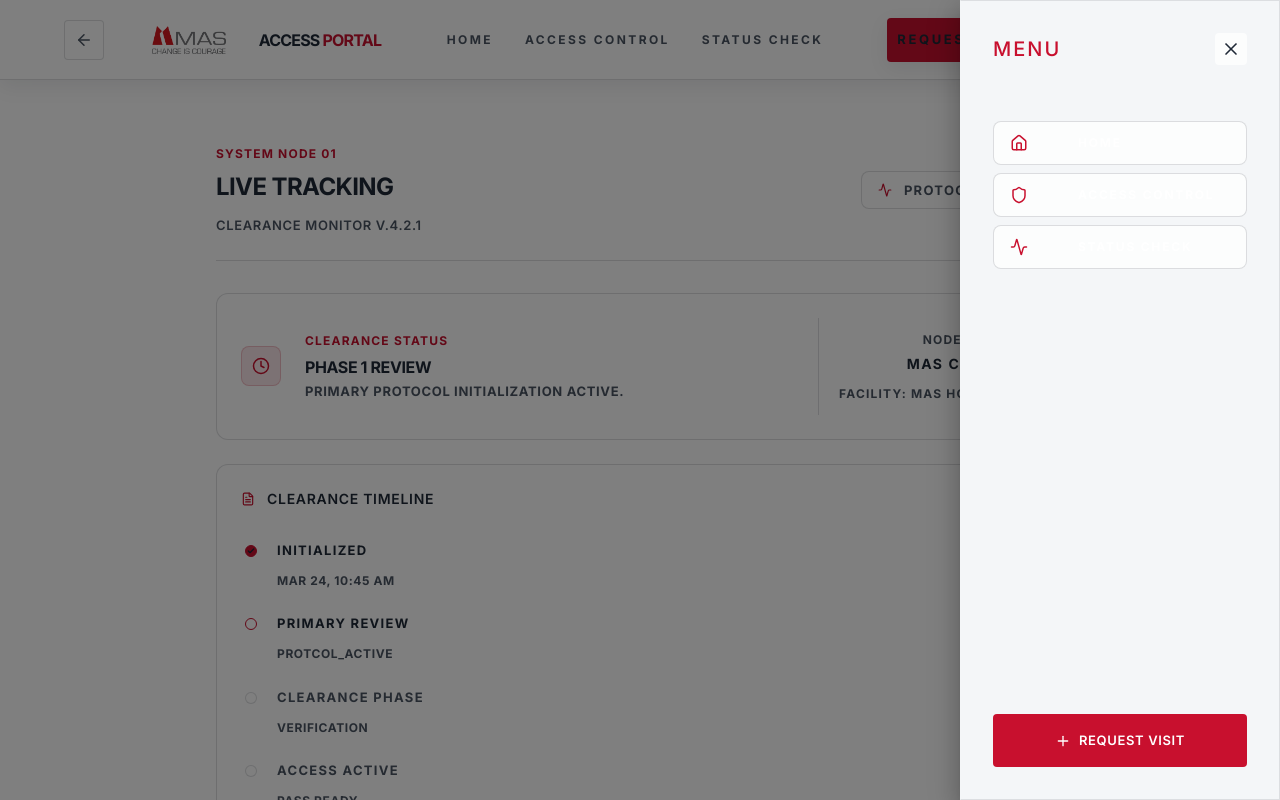
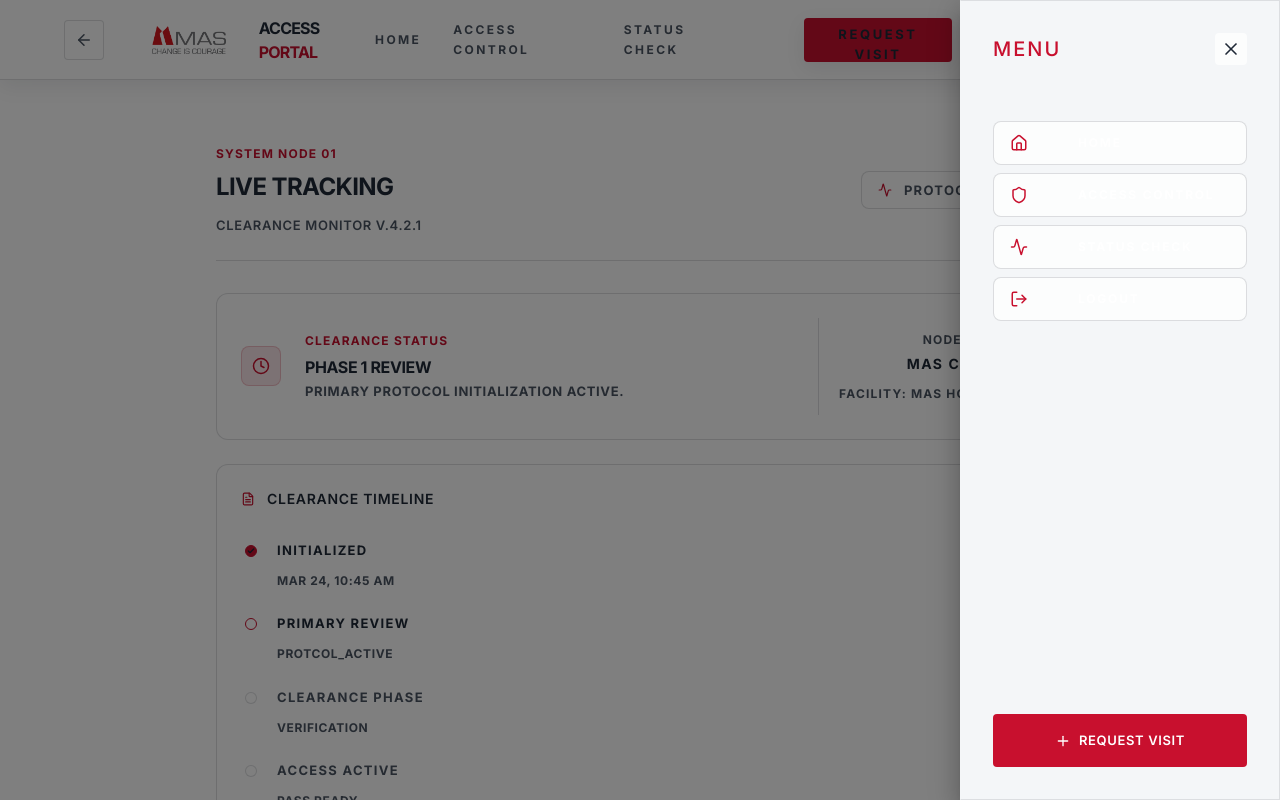
Before and after one commit to HMSachi/Smart_Visitor_Management, a React (Create React App) app in the folder SVM_Frontend/: page /status in a window 1280 px wide. Both pictures are taken after a click on the button 1198 px from the left and 39 px from the top of the page. Shown: the top 800 px of the page. Built offline with nearby package versions, Linux system fonts and the light colour scheme; some icons are missing.

Commit message:
Update HeaderComponent.js

```diff
--- a/SVM_Frontend/src/components/Visitor/Header/HeaderComponent.js
+++ b/SVM_Frontend/src/components/Visitor/Header/HeaderComponent.js
@@ -1,10 +1,11 @@
 import React from "react";
 import { Link, useNavigate } from "react-router-dom";
 import { useSelector, useDispatch } from 'react-redux';
-import { ArrowLeft, Menu, X, Home, Shield, Activity, Plus } from "lucide-react";
+import { ArrowLeft, Menu, X, Home, Shield, Activity, Plus, LogOut } from "lucide-react";
 import { Drawer, IconButton, Box, List, ListItem, ListItemIcon, ListItemText } from '@mui/material';
 import { toggleMobileMenu, setMobileMenu } from '../../../reducers/uiSlice';
 import ThemeToggleButton from '../../common/ThemeToggleButton';
+import { LOGOUT } from '../../../constants/LoginConstants';
 
 const HeaderComponent = () => {
     const navigate = useNavigate();
@@ -24,6 +25,16 @@ const HeaderComponent = () => {
     const handleNavigate = (path) => {
         navigate(path);
         dispatch(setMobileMenu(false));
+    };
+
+    const handleLogout = () => {
+        const shouldLogout = window.confirm('Are you sure you want to logout?');
+        if (!shouldLogout) return;
+
+        localStorage.removeItem('user_session');
+        dispatch({ type: LOGOUT });
+        dispatch(setMobileMenu(false));
+        navigate('/login');
     };
 
     return (
@@ -73,6 +84,15 @@ const HeaderComponent = () => {
                     </button>
 
                     <ThemeToggleButton className="!ml-2" />
+
+                    <button
+                        onClick={handleLogout}
+                        className="h-11 px-4 border border-white/10 text-gray-300 hover:text-white hover:border-white/25 transition-all uppercase tracking-[0.18em] text-[10px] font-black flex items-center gap-2"
+                        title="Logout"
+                    >
+                        <LogOut size={14} />
+                        Logout
+                    </button>
 
                     {userEmail && (
                         <div className="flex items-center gap-4 pl-10 border-l border-white/10 group cursor-default">
@@ -145,6 +165,20 @@ const HeaderComponent = () => {
                                 />
                             </ListItem>
                         ))}
+
+                        <ListItem
+                            button
+                            onClick={handleLogout}
+                            className="rounded-lg bg-white/[0.01] border border-white/5 p-4"
+                        >
+                            <ListItemIcon className="min-w-0 mr-3">
+                                <LogOut className="text-primary" size={18} />
+                            </ListItemIcon>
+                            <ListItemText
+                                primary="Logout"
+                                primaryTypographyProps={{ style: { fontWeight: 800, fontSize: '12px', letterSpacing: '0.15em', color: '#fff', textTransform: 'uppercase' } }}
+                            />
+                        </ListItem>
                     </List>
 
                     <div className="mt-auto">
```
